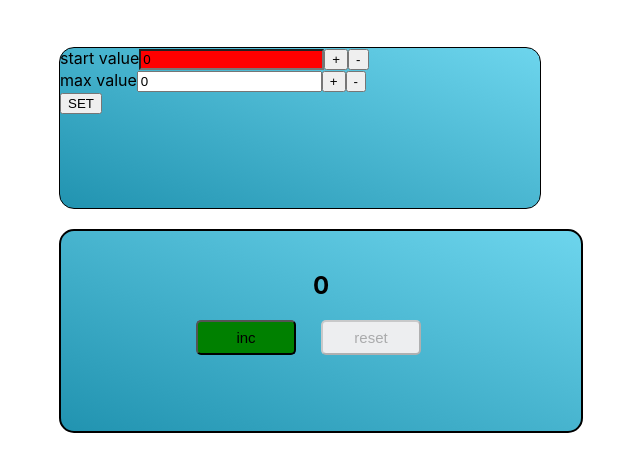
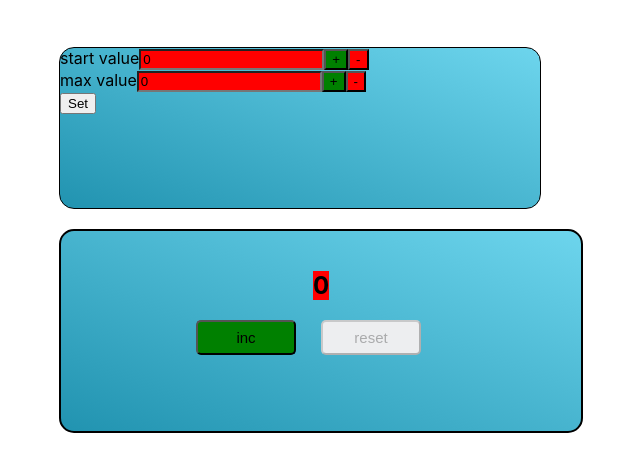
Before and after one commit to Dergacz/counter, a React (Create React App) app: page / in a window 1280 px wide. Shown: the top 472 px of the page, without its empty margins (319-959 px from the left). Built offline with nearby package versions, Linux system fonts and the light colour scheme.

Commit message:
refactor code

```diff
--- a/src/App.tsx
+++ b/src/App.tsx
@@ -1,24 +1,73 @@
-import React, {useState} from "react";
+import React, {useEffect, useState} from "react";
 import "./App.css";
 import {Counter} from "./Counter/Counter";
 
 export function App() {
 
-  let [count, setCount] = useState<number>(0);
+    let [minValue, setMinValue] = useState<number>(0);
+    let [maxValue, setMaxValue] = useState<number>(0);
+
+    let [count, setCount] = useState<number>(minValue);
+
+    const incMinValue = () => {
+        setMinValue(minValue + 1)
+    }
+
+    const decMinValue = () => {
+        setMinValue(minValue - 1);
+    }
+
+    useEffect(() => {
+        let minValueAsString = localStorage.getItem("minValueKey");
+        if (minValueAsString) {
+            let newMinValue = JSON.parse(minValueAsString);
+            setMinValue(newMinValue);
+        }
+    }, []);
+
+    useEffect(() => {
+        localStorage.setItem("minValueKey", JSON.stringify(minValue))
+    }, [minValue]);
+
+    const incMaxValue = () => {
+        setMaxValue(maxValue + 1)
+    }
+
+    const decMaxValue = () => {
+        setMaxValue(maxValue - 1);
+    }
+
+    useEffect(() => {
+        let maxValueAsString = localStorage.getItem("maxValueKey");
+        if (maxValueAsString) {
+            let newMaxValue = JSON.parse(maxValueAsString);
+            setMaxValue(newMaxValue);
+        }
+    }, []);
+
+    useEffect(() => {
+        localStorage.setItem("maxValueKey", JSON.stringify(maxValue))
+    }, [maxValue]);
 
     const newCount = () => {
-    count < 5 ? setCount(++count) : setCount(5)
+        count < maxValue ? setCount(++count) : setCount(maxValue)
     }
     const resetCount = () => {
         setCount(0)
     }
 
-  let title = count
     return (
         <div className="App">
-        <Counter value={title}
+            <Counter
+                value={count}
+                minValue={minValue}
+                maxValue={maxValue}
                 newCount={newCount}
                 resetCount={resetCount}
+                incMinValue={incMinValue}
+                decMinValue={decMinValue}
+                incMaxValue={incMaxValue}
+                decMaxValue={decMaxValue}
             />
         </div>
     );
--- /dev/null
+++ b/src/Counter/Buttons/PMButtons.css
@@ -0,0 +1,8 @@
+.green {
+    background-color: green;
+}
+
+.red {
+     color: black;
+    background-color: red;
+}
--- a/src/Counter/Buttons/PMButtons.tsx
+++ b/src/Counter/Buttons/PMButtons.tsx
@@ -1,14 +1,18 @@
 import React from "react";
+import "./PMButtons.css"
 
 type PMButtonsPropsType = {
-    title: string
+    title: "+" | "-"
     onClick: () => void
 }
 
 export const PMButtons = (props: PMButtonsPropsType) => {
     return (
         <span>
-            <button onClick={props.onClick}>{props.title}</button>
+            <button
+                onClick={props.onClick}
+                className={props.title === "+" ? "green" : "red"}
+            >{props.title}</button>
         </span>
     )
 }
--- /dev/null
+++ b/src/Counter/Buttons/SetButton.tsx
@@ -0,0 +1,20 @@
+import React from "react";
+
+type SetButtonPropsType = {
+    count: number
+    minValue: number
+
+}
+
+export const SetButton = (props: SetButtonPropsType) => {
+
+    const setCount = () => {
+        props.count = props.minValue
+    }
+
+    return (
+        <div>
+            <button onClick={setCount}>Set</button>
+        </div>
+    )
+}
--- a/src/Counter/Counter.tsx
+++ b/src/Counter/Counter.tsx
@@ -6,22 +6,41 @@ import {CounterMenu} from "./CounterMenu";
 
 export type CounterPropsType = {
     value: number
+    minValue: number
+    maxValue: number
     newCount: () => void
     resetCount: () => void
+    incMinValue: () => void
+    decMinValue: () => void
+    incMaxValue: () => void
+    decMaxValue: () => void
 }
 
 export const Counter = (props: CounterPropsType) => {
     return (
         <div>
             <div className={"CounterMenu"}>
-                <CounterMenu/>
+                <CounterMenu
+                    value={props.value}
+                    minValue={props.minValue}
+                    maxValue={props.maxValue}
+                    incMinValue={props.incMinValue}
+                    decMinValue={props.decMinValue}
+                    incMaxValue={props.incMaxValue}
+                    decMaxValue={props.decMaxValue}
+
+                />
             </div>
             <div className={"CounterBody"}>
-                <Output title={props.value}/>
-                <Buttons newCount={props.newCount}
-                         resetCount={props.resetCount}
-                         value={props.value}
-                         title={"inc"}
+                <Output
+                    value={props.value}
+                    maxValue={props.maxValue}
+                />
+                <Buttons
+                    newCount={props.newCount}
+                    resetCount={props.resetCount}
+                    value={props.value}
+                    title={"inc"}
                 />
             </div>
         </div>
--- a/src/Counter/CounterMenu.tsx
+++ b/src/Counter/CounterMenu.tsx
@@ -1,53 +1,20 @@
 import React, {useEffect, useState} from "react";
 import "./CounterMenu.css"
 import {PMButtons} from "./Buttons/PMButtons";
+import {SetButton} from "./Buttons/SetButton";
 
-export const CounterMenu = () => {
+type CounterMenuPropsType = {
+    value: number
+    minValue: number
+    maxValue: number
+    incMinValue: () => void
+    decMinValue: () => void
+    incMaxValue: () => void
+    decMaxValue: () => void
 
-    let [minValue, setMinValue] = useState<number>(0);
-    let [maxValue, setMaxValue] = useState<number>(0);
+}
 
-    const incMinValue = () => {
-        setMinValue(minValue + 1)
-    }
-
-    const decMinValue = () => {
-        setMinValue(minValue - 1);
-    }
-
-    useEffect(() => {
-        let minValueAsString = localStorage.getItem("minValueKey");
-        if (minValueAsString) {
-            let newMinValue = JSON.parse(minValueAsString);
-            setMinValue(newMinValue);
-        }
-    }, []);
-
-    useEffect(() => {
-        localStorage.setItem("minValueKey", JSON.stringify(minValue))
-    }, [minValue]);
-
-
-    const incMaxValue = () => {
-        setMaxValue(maxValue + 1)
-    }
-
-    const decMaxValue = () => {
-        setMaxValue(maxValue - 1);
-    }
-
-    useEffect(() => {
-        let maxValueAsString = localStorage.getItem("maxValueKey");
-        if (maxValueAsString) {
-            let newMaxValue = JSON.parse(maxValueAsString);
-            setMaxValue(newMaxValue);
-        }
-    }, []);
-
-    useEffect(() => {
-        localStorage.setItem("maxValueKey", JSON.stringify(maxValue))
-    }, [maxValue]);
-
+export const CounterMenu = (props: CounterMenuPropsType) => {
 
     return (
         <div>
@@ -55,28 +22,35 @@ export const CounterMenu = () => {
                 <span>
                    <span>start value</span>
                 <input
-                    value={minValue}
+                    value={props.minValue}
                     className={
-                        minValue <= maxValue || minValue < 0
+                        props.minValue >= props.maxValue || props.minValue < 0
                             ? "input"
                             : ""
                     }
                 />
-                    <PMButtons title={"+"} onClick={incMinValue}/>
-                    <PMButtons title={"-"} onClick={decMinValue}/>
+                    <PMButtons title={"+"} onClick={props.incMinValue}/>
+                    <PMButtons title={"-"} onClick={props.decMinValue}/>
                 </span>
 
             </div>
             <div>
                 <span>
                      <span>max value</span>
-                <input value={maxValue}/>
-                    <button onClick={incMaxValue}>+</button>
-                    <button onClick={decMaxValue}>-</button>
+                <input
+                    className={
+                        props.minValue >= props.maxValue || props.maxValue < 0
+                            ? "input"
+                            : ""
+                    }
+                    value={props.maxValue}
+                />
+                    <PMButtons title={"+"} onClick={props.incMaxValue}/>
+                    <PMButtons title={"-"} onClick={props.decMaxValue}/>
                 </span>
 
             </div>
-            <button>SET</button>
+            <SetButton count={props.value} minValue={props.minValue}/>
         </div>
     )
 }
--- a/src/Counter/Output/Output.tsx
+++ b/src/Counter/Output/Output.tsx
@@ -2,13 +2,20 @@ import React from "react";
 import "./Output.css";
 
 export type OutputPropsType = {
-    title: number
+    value: number
+    maxValue: number
 }
 
 export const Output = (props: OutputPropsType) => {
     return (
         <div className={"output"}>
-            <h2 className={props.title === 5 ? "red" : ""}>{props.title}</h2>
+            <h2 className = {
+                props.value === props.maxValue
+                ? "red"
+                : ""
+            }>
+                {props.value}
+            </h2>
         </div>
     )
 }
```
Also changed, not shown: 2 other files (tests, documents, lock files or other folders). Lines whose indentation alone changed are shown as unchanged.
